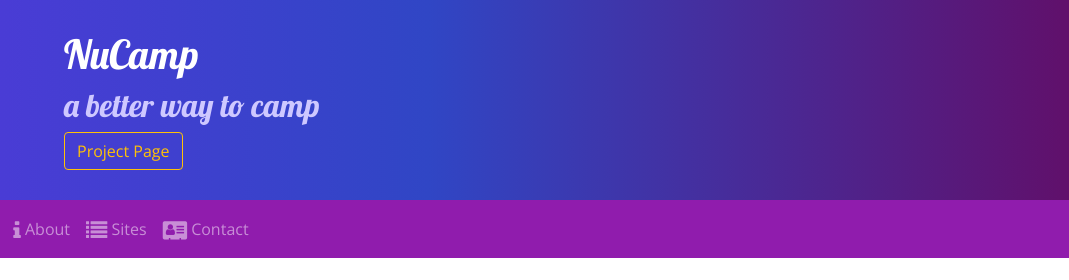
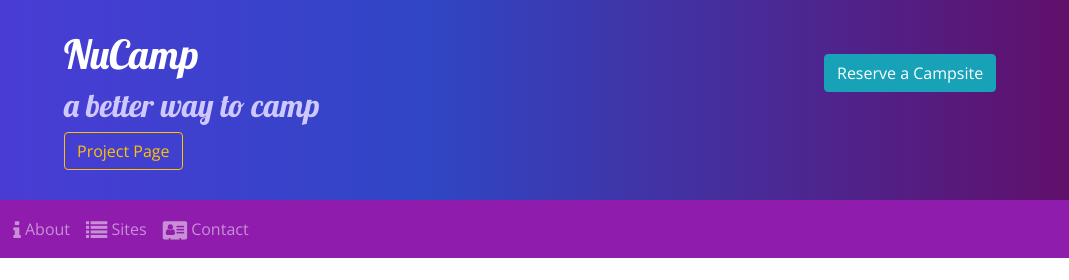
Before and after one commit to KeriCarpenterProg/new-playstation, a website: page index.html in a window 1280 px wide. Shown: the top 280 px of the page, 211-1280 px from the left. Drawn offline with nearby package versions, Linux system fonts and the light colour scheme.

Commit message:
last of the week's work, I think

```diff
--- a/index.html
+++ b/index.html
@@ -29,6 +29,9 @@
                     <h1>NuCamp</h1>
                     <h2>a better way to camp</h2>
                     <a role="button" href="project.html" class="btn btn-outline-warning">Project Page</a>
+                </div>
+                <div class="col-md-4 col-xl-2 mt-4">
+                    <a href="#reserveForm"class="btn btn-info text-nowrap" type="button">Reserve a Campsite</a>
                 </div>
             </div>
         </div>
```
